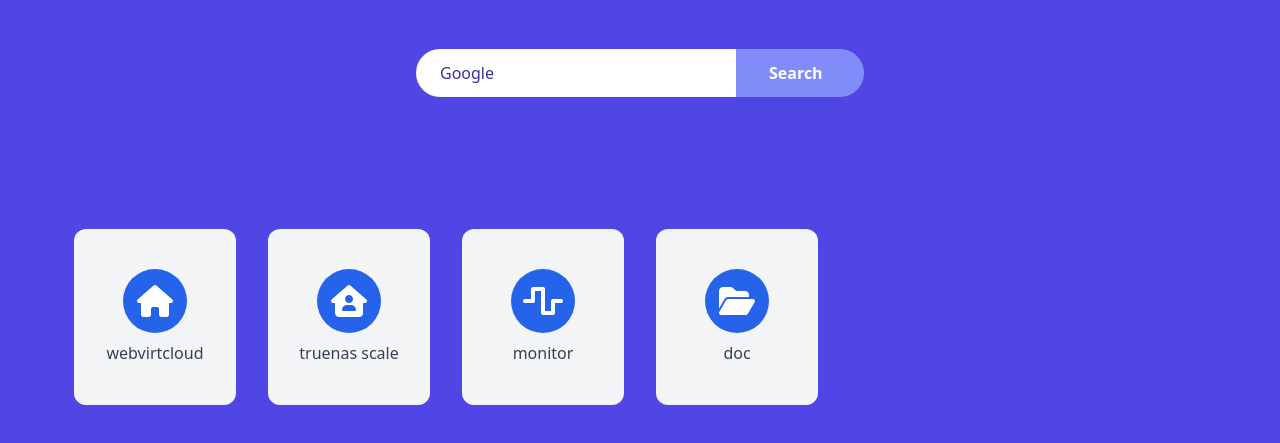
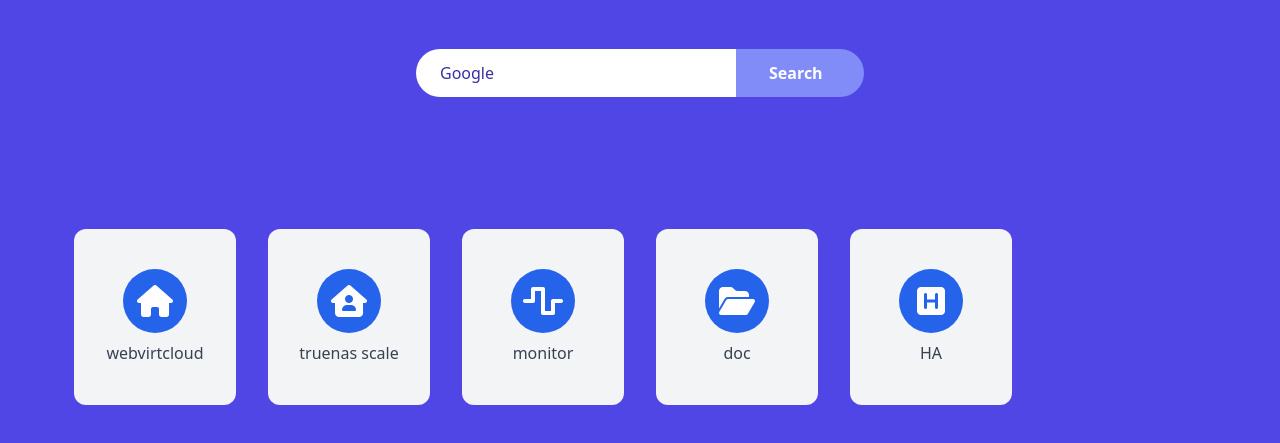
Before and after one commit to joeyac-chaos/pontus, a plain HTML site: page index.html in a window 1280 px wide. Shown: the part 99-542 px from the top of the page. Drawn offline with nearby package versions, Linux system fonts and the light colour scheme.

Commit message:
update index

```diff
--- a/index.html
+++ b/index.html
@@ -780,6 +780,7 @@
                             { "name": "truenas scale", "url": "http://192.168.50.48", "icon": "fa-house-user", "sort": 1, "tab_slug": "home" },
                             { "name": "monitor", "url": "http://192.168.50.116", "icon": "fa-wave-square", "sort": 2, "tab_slug": "home" },
                             { "name": "doc", "url": "https://sjbcl9a9hw.feishu.cn/drive/folder/fldcnWfYEGoIqAuaVzsOMomoNeh", "icon": "fa-folder-open", "sort": 3, "tab_slug": "home" },
+                            { "name": "HA", "url": "http://192.168.50.48:20810/lovelace/0", "icon": "fa-square-h", "sort": 4, "tab_slug": "home" },
 
                             { "name": "jellyfin", "url": "http://192.168.50.50:8096/", "icon": "fa-play", "sort": 0, "tab_slug": "nas" },
                             { "name": "CNSubFinder", "url": "http://192.168.50.50:19035/", "icon": "fa-closed-captioning", "sort": 1, "tab_slug": "nas" },
```
